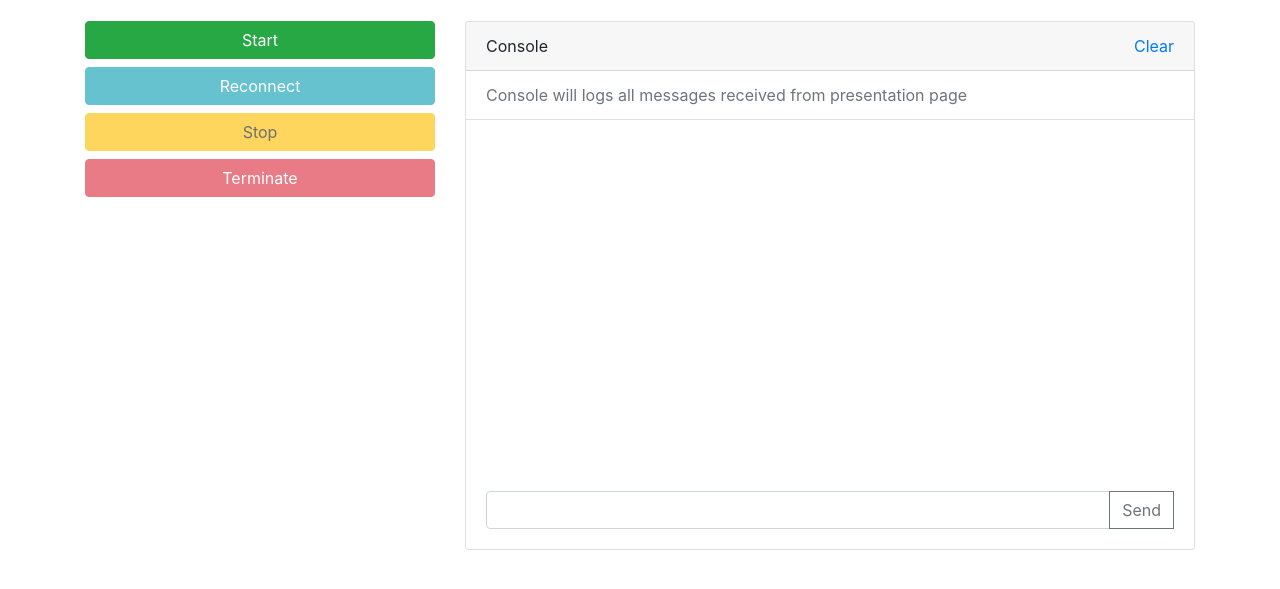
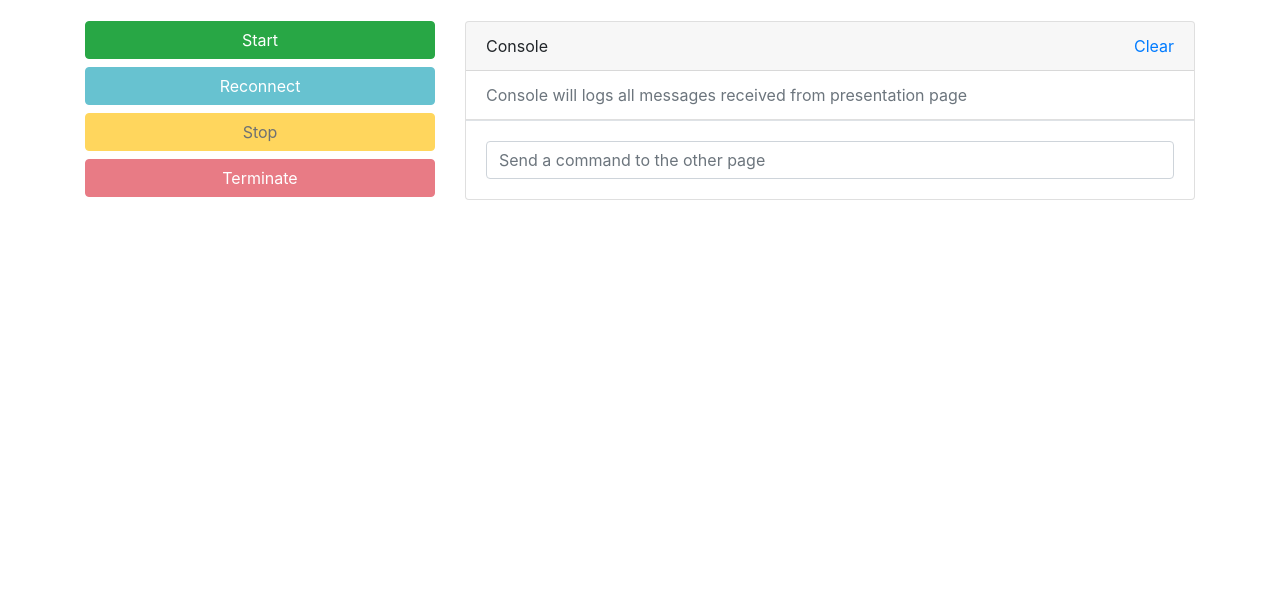
Before and after one commit to Jorys-Paulin/presentation-api, a plain HTML site: page remote.html in a window 1280 px wide. Shown: the part 123-712 px from the top of the page. Drawn offline with nearby package versions, Linux system fonts and the light colour scheme.

Commit message:
Updated console

```diff
--- a/css/remote.css
+++ b/css/remote.css
@@ -1,14 +1,7 @@
 /*
  * This stylesheet is used by the remote page
  */
-
 #consoleLogs {
-  -webkit-mask: linear-gradient(
-    to bottom,
-    white 95%,
-    #ffffff00
-  ); /*Fades the overflow*/
-  height: 50vh;
   max-height: 50vh;
   overflow-y: scroll;
 }
--- a/js/remote.js
+++ b/js/remote.js
@@ -13,7 +13,7 @@ const errorScreenBadge = document.querySelector("#errorScreenBadge");
 const consoleClear = document.querySelector("#consoleClear");
 const consoleLogs = document.querySelector("#consoleLogs");
 const consoleInput = document.querySelector("#consoleInput");
-const consoleSend = document.querySelector("#consoleSend");
+const consoleForm = document.querySelector("#consoleForm");
 
 window.connection = null;
 window.request = null;
@@ -170,7 +170,8 @@ const onLoad = () => {
     consoleLogs.innerHTML = null;
   };
 
-  consoleSend.onclick = () => {
+  consoleForm.onsubmit = e => {
+    e.preventDefault();
     if (connection) {
       consoleInput.classList.remove("is-invalid");
       let input = consoleInput.value;
--- a/remote.html
+++ b/remote.html
@@ -35,14 +35,11 @@
             <div class="list-group list-group-flush" id="consoleLogs">
               <div class="list-group-item text-muted">Console will logs all messages received from presentation page</div>
             </div>
-            <div class="card-body">
-              <div class="input-group">
-                <input type="text" class="form-control" placeholder="" aria-label="Example text with button addon" aria-describedby="sendCommand" id="consoleInput">
-                <div class="input-group-append">
-                  <button class="btn btn-outline-secondary" type="button" id="consoleSend">Send</button>
-                </div>
+            <div class="card-body border-top">
+              <form id="consoleForm">
+                <input type="text" class="form-control" id="consoleInput" placeholder="Send a command to the other page">
                 <div class="invalid-feedback">Connection not found</div>
-              </div>
+              </form>
             </div>
           </div>
         </div>
```
